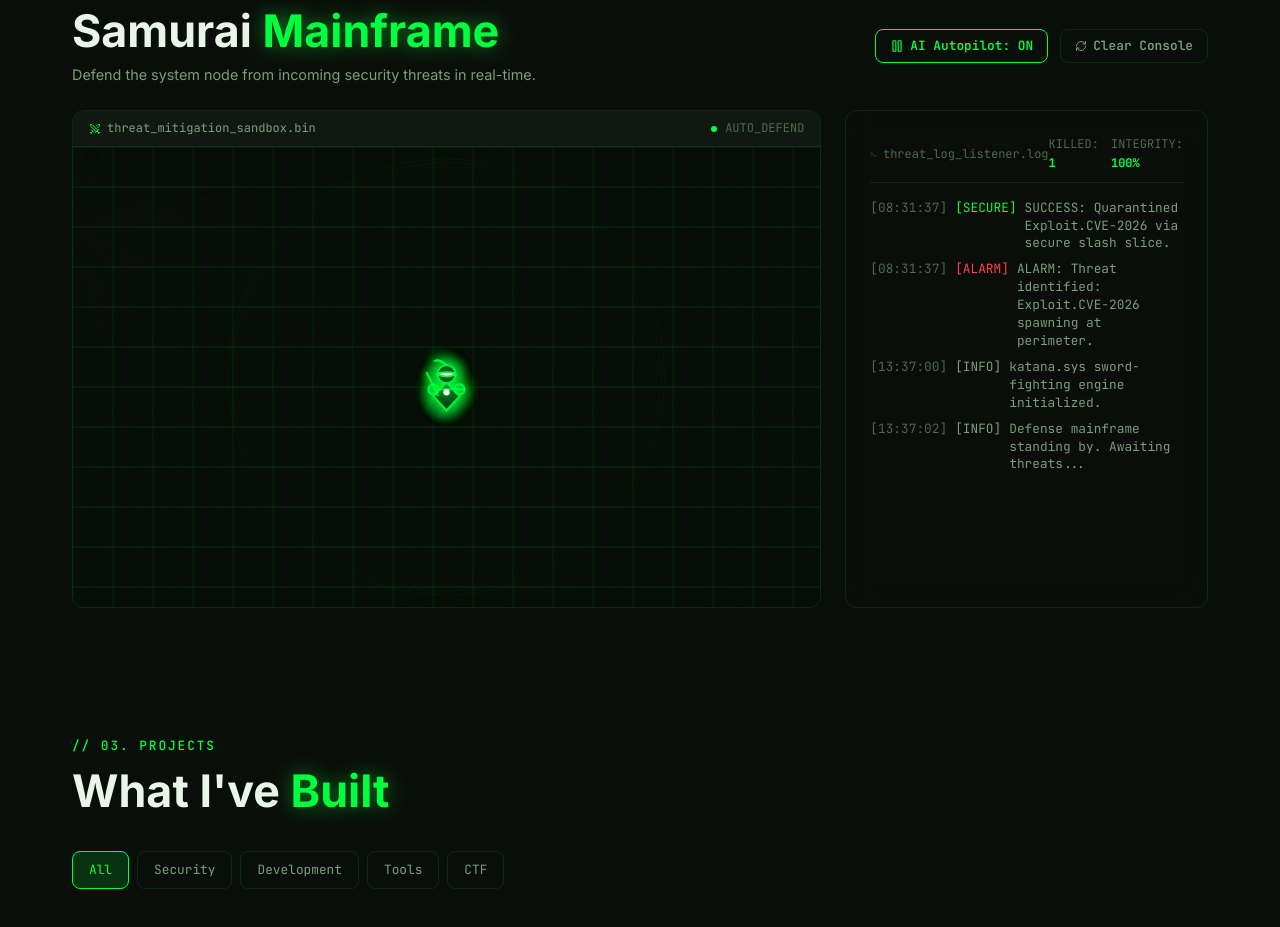
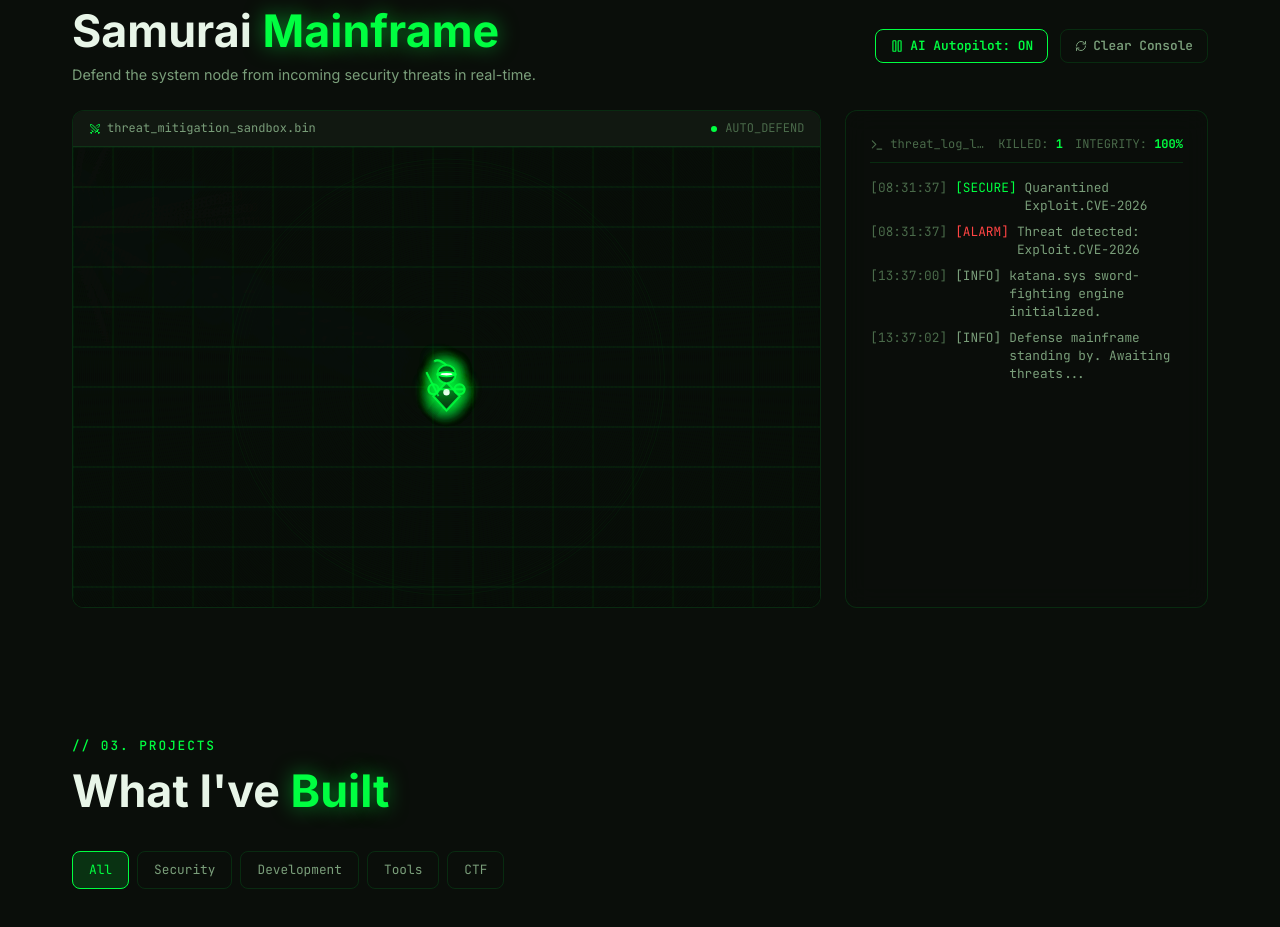
Before and after one commit to Mohidkhan222006/Personal-Portfolio, a Next.js app in the folder portfolio/: page / in a window 1280 px wide. Shown: the part 3000-3927 px from the top of the page. Built offline with nearby package versions, Linux system fonts and the light colour scheme.

Commit message:
fix(console): prevent header stats wrapping, allow title truncation, hide horizontal scrollbar, and shorten log messages

```diff
--- a/portfolio/src/components/organisms/game/CyberSamurai.tsx
+++ b/portfolio/src/components/organisms/game/CyberSamurai.tsx
@@ -156,7 +156,7 @@ export default function CyberSamurai() {
       };
 
       state.threats.push(newThreat);
-      addLog('warn', `ALARM: Threat identified: ${newThreat.name} spawning at perimeter.`);
+      addLog('warn', `Threat detected: ${newThreat.name}`);
     };
 
     const spawnInterval = setInterval(spawnThreat, 4000);
@@ -362,7 +362,7 @@ export default function CyberSamurai() {
           if (targetIdx !== -1) {
             const killed = state.threats[targetIdx];
             spawnExplosion(killed.x, killed.y);
-            addLog('success', `SUCCESS: Quarantined ${killed.name} via secure slash slice.`);
+            addLog('success', `Quarantined ${killed.name}`);
             state.threats.splice(targetIdx, 1);
             state.kills += 1;
             setKills(state.kills);
@@ -599,7 +599,7 @@ export default function CyberSamurai() {
           state.samurai.tx = (targetThreat as Threat).x;
           state.samurai.ty = (targetThreat as Threat).y;
         } else {
-          addLog('info', `COMMAND: Samurai executing tactical maneuver to coordinates [X:${Math.floor(clickX)}, Y:${Math.floor(clickY)}].`);
+          addLog('info', `Tactical dash to [X:${Math.floor(clickX)}, Y:${Math.floor(clickY)}]`);
         }
       }
     };
@@ -793,11 +793,28 @@ export default function CyberSamurai() {
                 fontSize: '0.75rem',
               }}
             >
-              <Terminal size={14} style={{ marginRight: '6px' }} />
-              <span style={{ flex: 1 }}>threat_log_listener.log</span>
-              <div style={{ display: 'flex', gap: '12px' }}>
-                <span>KILLED: <strong style={{ color: 'var(--color-primary)' }}>{kills}</strong></span>
-                <span>INTEGRITY: <strong style={{ color: 'var(--color-primary)' }}>100%</strong></span>
+              <Terminal size={14} style={{ marginRight: '6px', flexShrink: 0 }} />
+              <span
+                style={{
+                  flex: 1,
+                  minWidth: 0,
+                  overflow: 'hidden',
+                  textOverflow: 'ellipsis',
+                  whiteSpace: 'nowrap',
+                  marginRight: '8px',
+                }}
+              >
+                threat_log_listener.log
+              </span>
+              <div style={{ display: 'flex', gap: '12px', flexShrink: 0 }}>
+                <span style={{ whiteSpace: 'nowrap' }}>
+                  KILLED:{' '}
+                  <strong style={{ color: 'var(--color-primary)' }}>{kills}</strong>
+                </span>
+                <span style={{ whiteSpace: 'nowrap' }}>
+                  INTEGRITY:{' '}
+                  <strong style={{ color: 'var(--color-primary)' }}>100%</strong>
+                </span>
               </div>
             </div>
 
@@ -806,6 +823,7 @@ export default function CyberSamurai() {
               style={{
                 flex: 1,
                 overflowY: 'auto',
+                overflowX: 'hidden',
                 display: 'flex',
                 flexDirection: 'column',
                 gap: '8px',
```
